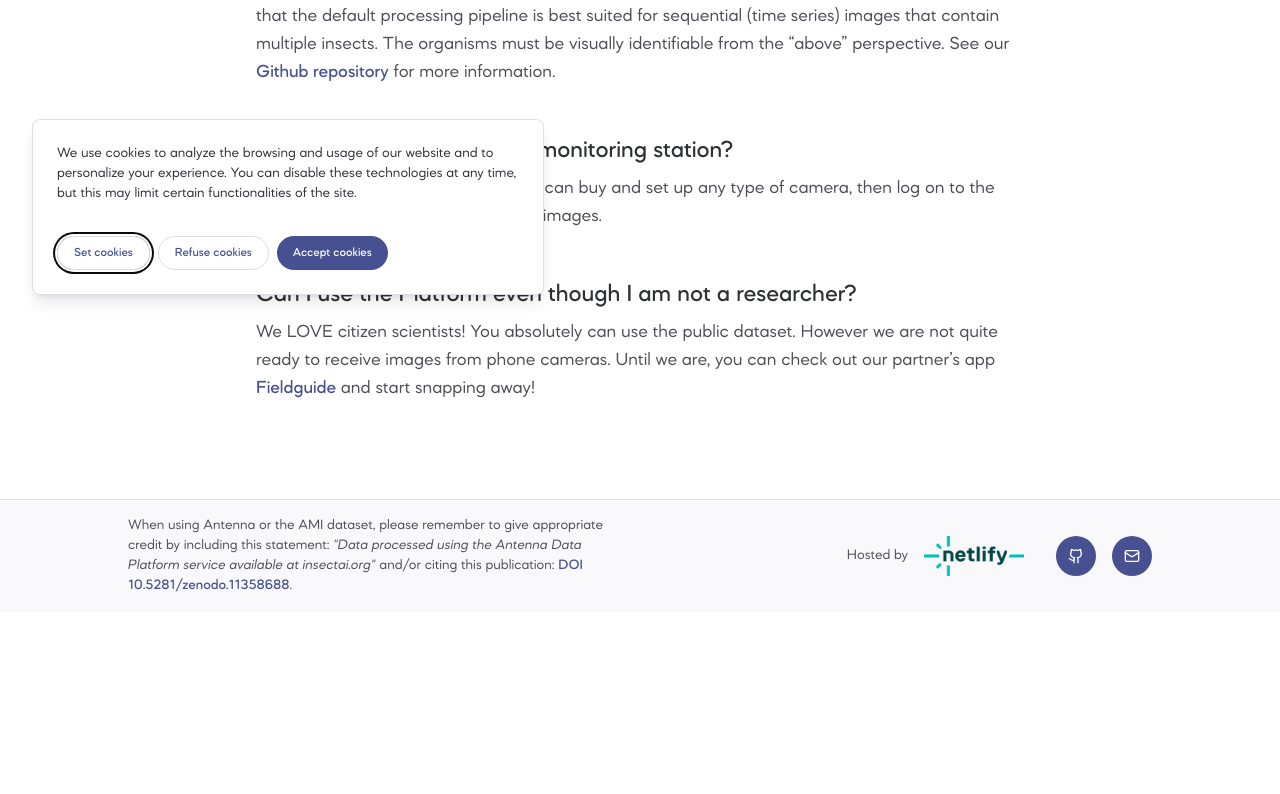
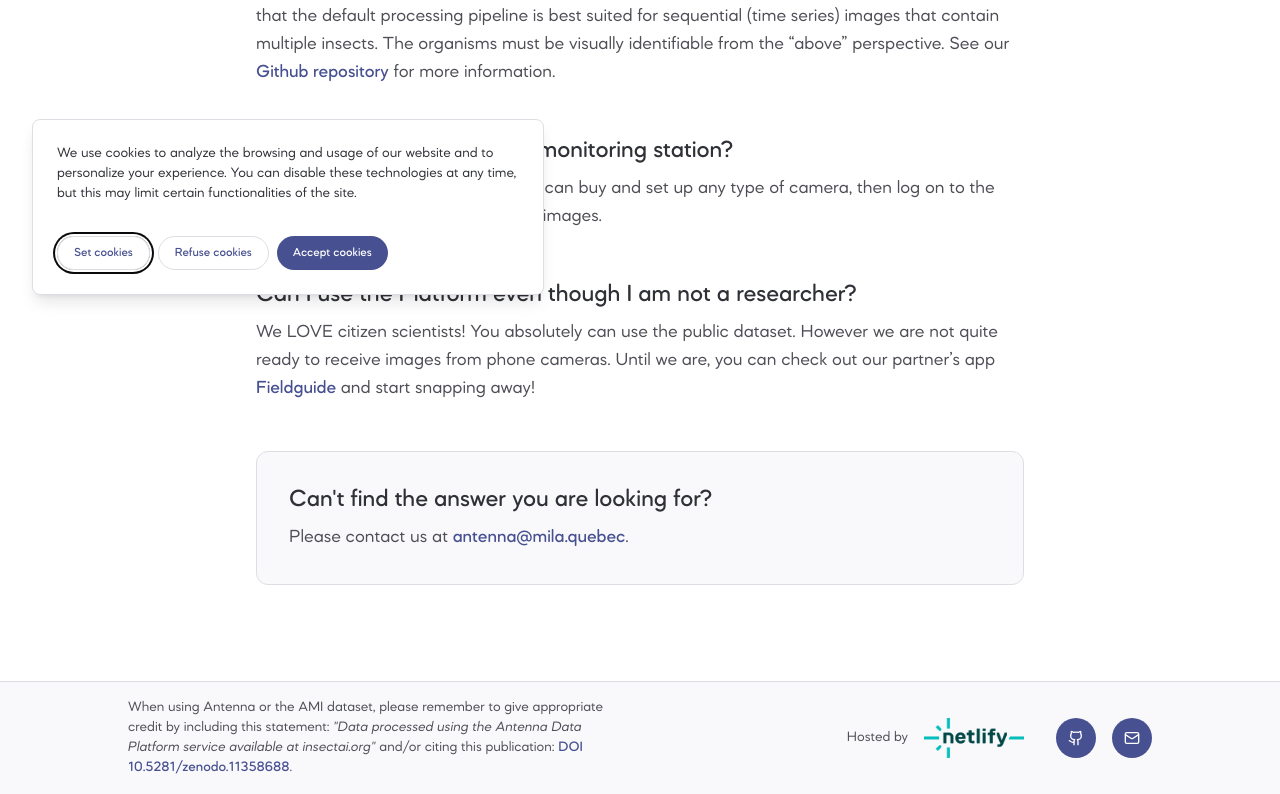
Before and after one commit to RolnickLab/antenna-landing-page, a Next.js app: page /faq in a window 1280 px wide. Shown: the part 473-1267 px from the top of the page. Before the commit the page ends 1085 px from the top, so only its background shows below. Built offline with nearby package versions, Linux system fonts and the light colour scheme.

Commit message:
Update FAQ with contact option

```diff
--- a/app/faq/page.tsx
+++ b/app/faq/page.tsx
@@ -13,6 +13,12 @@ export default function FAQ() {
         {content.faq.questions.map((question, index) => (
           <Question key={index} title={question.title} text={question.text} />
         ))}
+        <div className="grid p-8 bg-muted rounded-xl border">
+          <Question
+            title={content.faq.contact.title}
+            text={content.faq.contact.text}
+          />
+        </div>
       </div>
     </section>
   );
--- a/lib/content.json
+++ b/lib/content.json
@@ -156,6 +156,10 @@
         "title": "Can I use the Platform even though I am not a researcher?",
         "text": "We LOVE citizen scientists! You absolutely can use the public dataset. However we are not quite ready to receive images from phone cameras. Until we are, you can check out our partner’s app <a href=\"https://fieldguide.ai/\">Fieldguide</a> and start snapping away!"
       }
-    ]
+    ],
+    "contact": {
+      "title": "Can't find the answer you are looking for?",
+      "text": "Please contact us at <a href=\"\">antenna@mila.quebec</a>."
+    }
   }
 }
```
